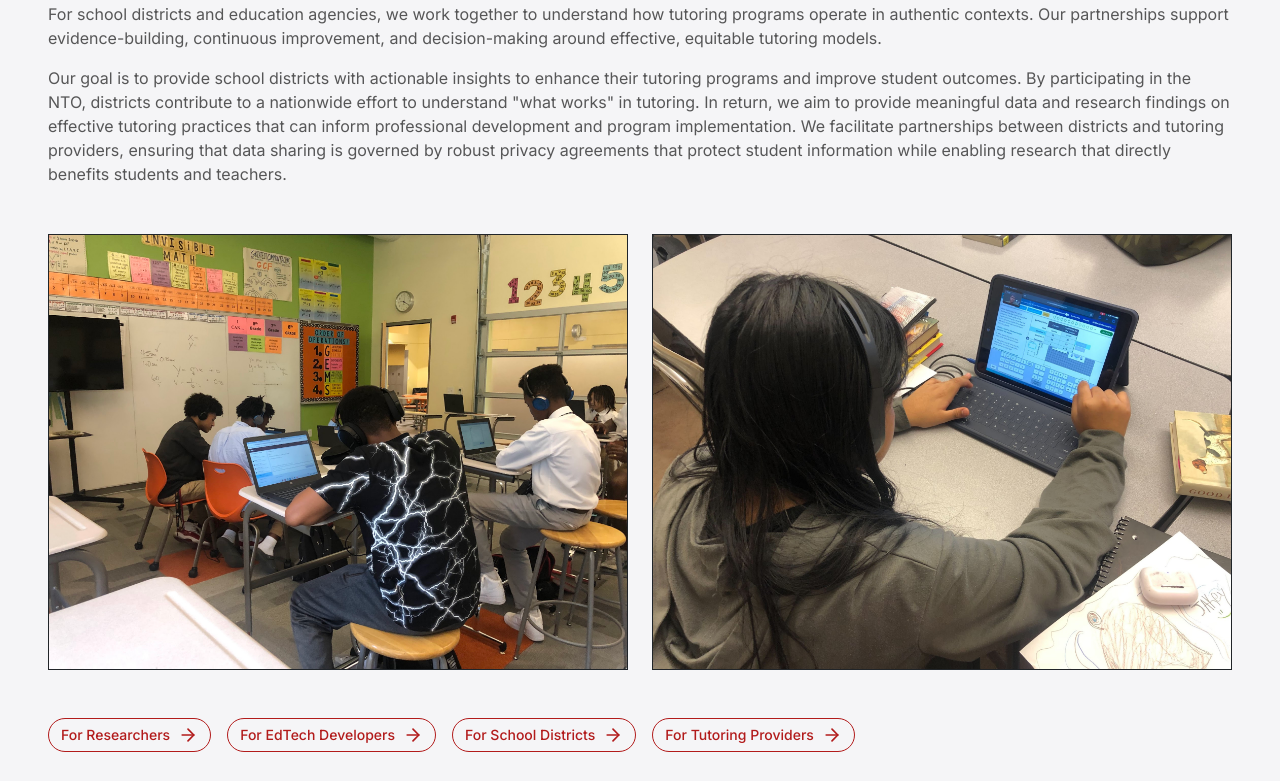
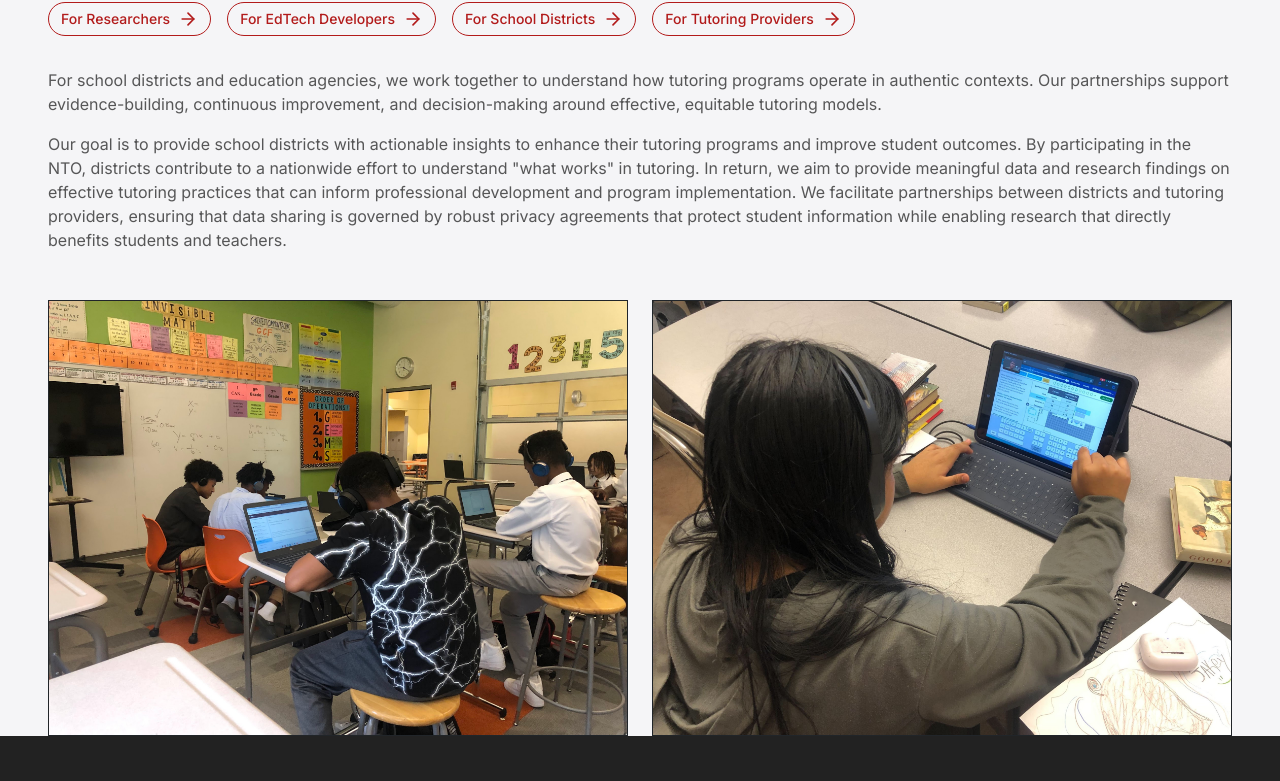
Before and after one commit to PeperoJo/cornell-national-tutoring-observatory, a website: page approach/school-districts.html in a window 1280 px wide. Shown: the part 196-977 px from the top of the page. Drawn offline with nearby package versions, Linux system fonts and the light colour scheme.

Commit message:
updated the stakeholders

```diff
--- a/approach/school-districts.html
+++ b/approach/school-districts.html
@@ -29,6 +29,26 @@
                             <h1 class="fw-semibold mb-0" style="font-size: 36px; line-height: 48px; color: #222222;">
                                 For School Districts
                             </h1>
+                            <div class="container-fluid px-0">
+                                <div class="d-flex flex-wrap gap-3 pb-3">
+                                    <a href="researchers.html" class="btn btn-secondary d-inline-flex align-items-center gap-2">
+                                        <span>For Researchers</span>
+                                        <i data-feather="arrow-right" class="icon-20"></i>
+                                    </a>
+                                    <a href="developers.html" class="btn btn-secondary d-inline-flex align-items-center gap-2">
+                                        <span>For EdTech Developers</span>
+                                        <i data-feather="arrow-right" class="icon-20"></i>
+                                    </a>
+                                    <a href="school-districts.html" class="btn btn-secondary d-inline-flex align-items-center gap-2">
+                                        <span>For School Districts</span>
+                                        <i data-feather="arrow-right" class="icon-20"></i>
+                                    </a>
+                                    <a href="tutoring-providers.html" class="btn btn-secondary d-inline-flex align-items-center gap-2">
+                                        <span>For Tutoring Providers</span>
+                                        <i data-feather="arrow-right" class="icon-20"></i>
+                                    </a>
+                                </div>
+                            </div>
                             <p class="opacity-75 mb-0" style="font-size: 16px; line-height: 24px; color: #222222;">
                                 For school districts and education agencies, we work together to understand how tutoring programs operate in authentic contexts. Our partnerships support evidence-building, continuous improvement, and decision-making around effective, equitable tutoring models.
                             </p>
@@ -56,7 +76,7 @@
         </section>
 
         <!-- Subpage Navigation Buttons -->
-        <section class="py-5 px-4 px-md-5">
+        <section class="py-5 px-4 px-md-5 d-none">
             <div class="container-fluid px-0">
                 <div class="d-flex flex-wrap gap-3">
                     <a href="researchers.html" class="btn btn-secondary d-inline-flex align-items-center gap-2">
```
Also changed, not shown: approach.html (+2 -2 lines), approach/developers.html (+22 -23 lines), approach/researchers.html (+21 -1 lines), approach/tutoring-providers.html (+21 -1 lines).
